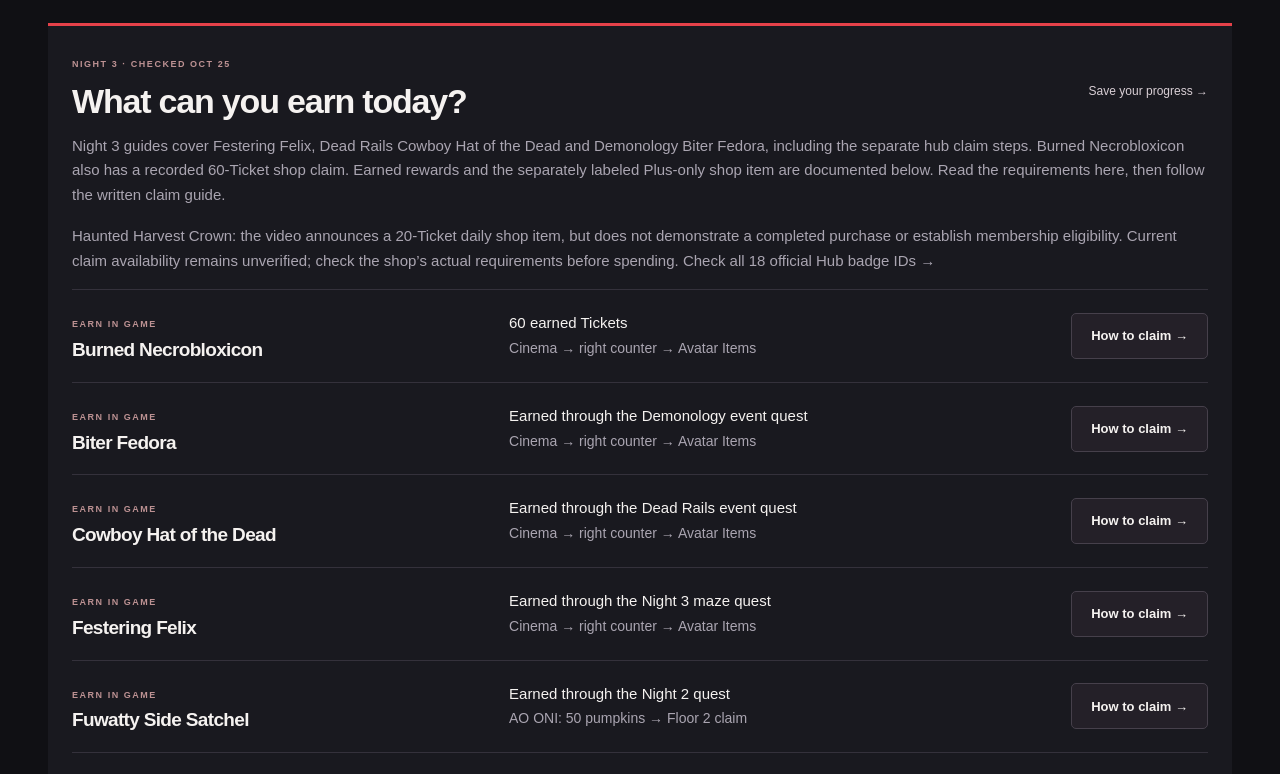
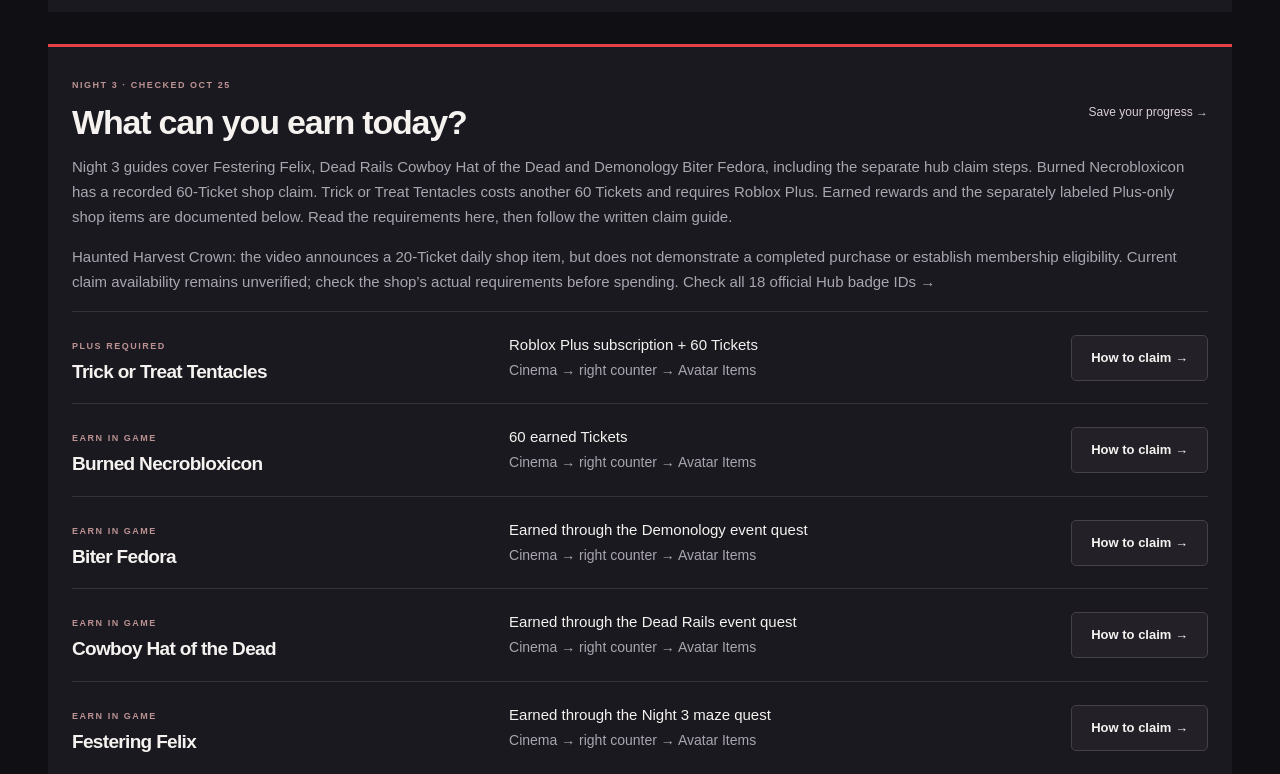
Before and after one commit to richardharmer/roblox-the-hollow, a Next.js app: page / in a window 1280 px wide. Shown: the part 1280-2054 px from the top of the page. Built offline with nearby package versions, Linux system fonts and the light colour scheme.

Commit message:
补充章鱼奖励兑换并明确会员与六十票要求

```diff
--- /dev/null
+++ b/research/plus-squid-review-2026-10-25.md
@@ -0,0 +1,3 @@
+# Plus squid — October 25
+
+PremiumSalad MSCnYfyMCIo chapter 22:58–23:59. On-screen introduction explicitly Plus + 60 Tickets. Frames 23:21 Visit Games, 23:36 older locked-shop example, 23:46 shop Trick or Treat Tentacles ROBLOX PLUS ONLY price 60 balance 180, 23:51 OWNED + AVATAR ITEM OBTAINED + Trick or Treat Squid banner + balance 120. Badge official ID 3557398016002690 belongs to Hub universe 10770728771. Record free=false. Do not treat video title “FREE” as eligibility proof. No external inventory or own-account testing. Generic payout claims not adopted.
--- a/src/app/page.tsx
+++ b/src/app/page.tsx
@@ -101,7 +101,7 @@
             Know how to claim it.
           </p>
           <p className="hero-caption">
-            Night 3 guides: solve the grave puzzle for Festering Felix, complete Dead Rails Edison’s Revenge for Cowboy Hat of the Dead, or collect six Demonology relics for Biter Fedora. Night 1 and Night 2 guides are also available. Burned Necrobloxicon now has a recorded 60-Ticket purchase guide. Written steps, Tickets costs and Plus restrictions are all here.
+            Night 3 guides: solve the grave puzzle for Festering Felix, complete Dead Rails Edison’s Revenge for Cowboy Hat of the Dead, or collect six Demonology relics for Biter Fedora. Night 1 and Night 2 guides are also available. Burned Necrobloxicon has a 60-Ticket purchase guide; Trick or Treat Tentacles requires Plus and 60 Tickets. Written steps, Tickets costs and Plus restrictions are all here.
           </p>
           <div className="hero-actions">
             <Link href="/rewards/#reward-board" className="button primary">
--- a/src/components/player-guide.tsx
+++ b/src/components/player-guide.tsx
@@ -37,7 +37,7 @@
         </Link>
       </div>
       <p>
-        Night 3 guides cover Festering Felix, Dead Rails Cowboy Hat of the Dead and Demonology Biter Fedora, including the separate hub claim steps. Burned Necrobloxicon also has a recorded 60-Ticket shop claim. Earned rewards and the separately labeled Plus-only shop item are documented below. Read the requirements here,
+        Night 3 guides cover Festering Felix, Dead Rails Cowboy Hat of the Dead and Demonology Biter Fedora, including the separate hub claim steps. Burned Necrobloxicon has a recorded 60-Ticket shop claim. Trick or Treat Tentacles costs another 60 Tickets and requires Roblox Plus. Earned rewards and the separately labeled Plus-only shop items are documented below. Read the requirements here,
         then follow the written claim guide.
       </p>
       <p>Haunted Harvest Crown: the video announces a 20-Ticket daily shop item, but does not demonstrate a completed purchase or establish membership eligibility. Current claim availability remains unverified; check the shop’s actual requirements before spending. <Link href="/badges/">Check all {hollowBadges.length} official Hub badge IDs →</Link></p>
--- a/src/data/badges.json
+++ b/src/data/badges.json
@@ -397,9 +397,10 @@
     "id": "badge-3557398016002690",
     "slug": "badge-3557398016002690",
     "name": "Trick or Treat Squid",
-    "description": "Official badge identity confirmed in The Hollow universe. The API description is empty; claim steps, price, eligibility and avatar-item delivery remain unverified.",
+    "description": "Official Hub badge identity confirmed. Separate video shows a 60-Ticket Plus-only purchase under the shop name Trick or Treat Tentacles and award banner Trick or Treat Squid.",
     "verificationLevel": "CONFIRMED",
     "sources": [
+      "premium-day-three-plus",
       "official-hollow-badges"
     ],
     "firstSeenAt": "2026-10-25",
@@ -411,9 +412,12 @@
     "badgeId": 3557398016002690,
     "universeId": 10770728771,
     "enabled": true,
-    "claimInstructionsEvidence": "UNVERIFIED",
+    "claimInstructionsEvidence": "REPORTED",
     "robloxUrl": "https://www.roblox.com/badges/3557398016002690/",
-    "requirements": []
+    "requirements": [
+      "Roblox Plus eligibility and 60 Tickets; see the recorded shop claim guide."
+    ],
+    "relatedRewardSlug": "trick-or-treat-tentacles"
   },
   {
     "id": "badge-79182670138641",
--- a/src/data/rewards.json
+++ b/src/data/rewards.json
@@ -1,4 +1,37 @@
 [
+  {
+    "verificationLevel": "REPORTED",
+    "firstSeenAt": "2026-10-25",
+    "lastVerifiedAt": "2026-10-25",
+    "updatedAt": "2026-10-25",
+    "publishDetail": true,
+    "image": null,
+    "id": "trick-or-treat-tentacles",
+    "slug": "trick-or-treat-tentacles",
+    "name": "Trick or Treat Tentacles",
+    "gameId": "the-hollow-2026",
+    "description": "A Roblox Plus-only avatar item costing 60 Tickets. The recording shows OWNED and a balance change from 180 to 120; the award banner calls it Trick or Treat Squid.",
+    "costLabel": "Roblox Plus subscription + 60 Tickets",
+    "free": false,
+    "type": "Avatar item",
+    "availability": "AVAILABLE",
+    "requirements": [
+      "Active Roblox Plus eligibility and 60 unspent event Tickets. This is not a free reward for every account."
+    ],
+    "steps": [
+      "Earn event badges and credit them in The Hollow hub using Confirm when new badges appear. Keep at least 60 Tickets available.",
+      "Enter the cinema and approach the right-hand concession counter. Choose Shop to open Little Shop of Terror.",
+      "Scroll down to the Roblox Plus row under Avatar Items. Select Trick or Treat Tentacles, the purple squid with a witch hat. Verify ROBLOX PLUS ONLY and the 60-Ticket price.",
+      "Choose Buy only if your account has the required Plus eligibility and balance. In the recording, OWNED and AVATAR ITEM OBTAINED appear and the balance drops from 180 to 120. The award banner uses the name Trick or Treat Squid.",
+      "Check Roblox avatar inventory after claiming. The shop says it will appear soon; this guide verifies the recorded in-game transaction, not our own account or a separate external inventory check."
+    ],
+    "questIds": [],
+    "sources": [
+      "premium-day-three-plus",
+      "official-hollow-badges"
+    ],
+    "catalogItemId": null
+  },
   {
     "id": "burned-necrobloxicon",
     "slug": "burned-necrobloxicon",
--- a/src/data/sources.json
+++ b/src/data/sources.json
@@ -798,5 +798,15 @@
     "note": "October 25 visual review of the Burned Necrobloxicon chapter: 23:59 60-Ticket introduction and badge menu; 24:17 Visit Games; 24:27 concession Shop prompt; 24:37 older locked-shop example; 24:47 named item, 60 price and 120 balance; 24:52 OWNED, AVATAR ITEM OBTAINED and 60 balance. This documents an in-game purchase, not an independent account test or external inventory inspection. General payout assertions in the video are not adopted as universal amounts.",
     "lastCheckedAt": "2026-10-25",
     "lastSuccessAt": "2026-10-25"
+  },
+  {
+    "id": "premium-day-three-plus",
+    "name": "PremiumSalad — Day 3 Plus squid purchase recording",
+    "url": "https://www.youtube.com/watch?v=MSCnYfyMCIo&t=1378s",
+    "level": "COMMUNITY",
+    "access": "READ",
+    "note": "October 25 visual review of chapter 22:58–23:59: opening on-screen instructions require Plus and 60 Tickets; 23:21 participating games; 23:36 older locked-shop example; 23:46 Trick or Treat Tentacles selected, ROBLOX PLUS ONLY, price 60, balance 180; 23:51 OWNED and AVATAR ITEM OBTAINED, Trick or Treat Squid banner, balance 120. No external avatar inventory inspection or independent account playtest. Universal payout claims excluded.",
+    "lastCheckedAt": "2026-10-25",
+    "lastSuccessAt": "2026-10-25"
   }
 ]
```
